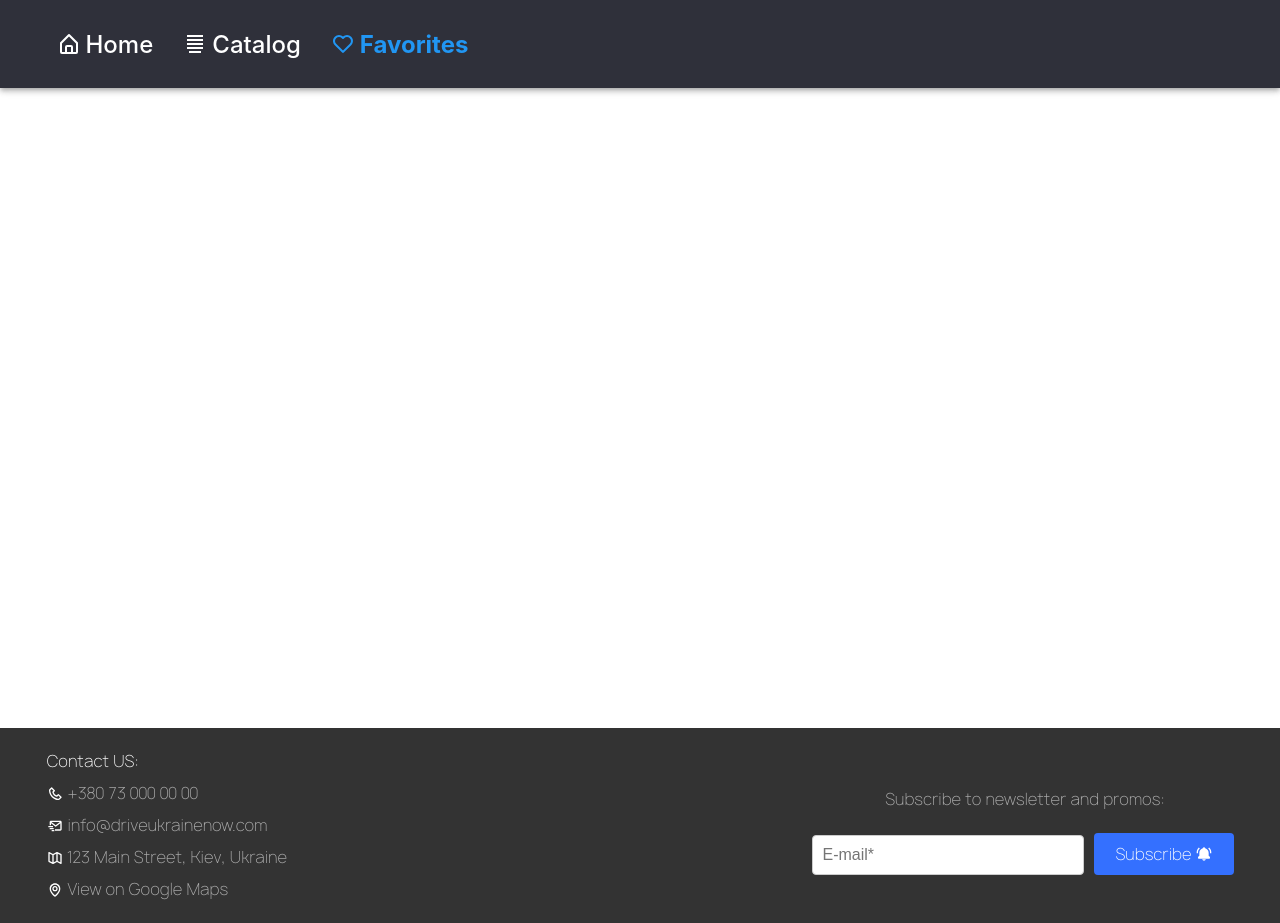
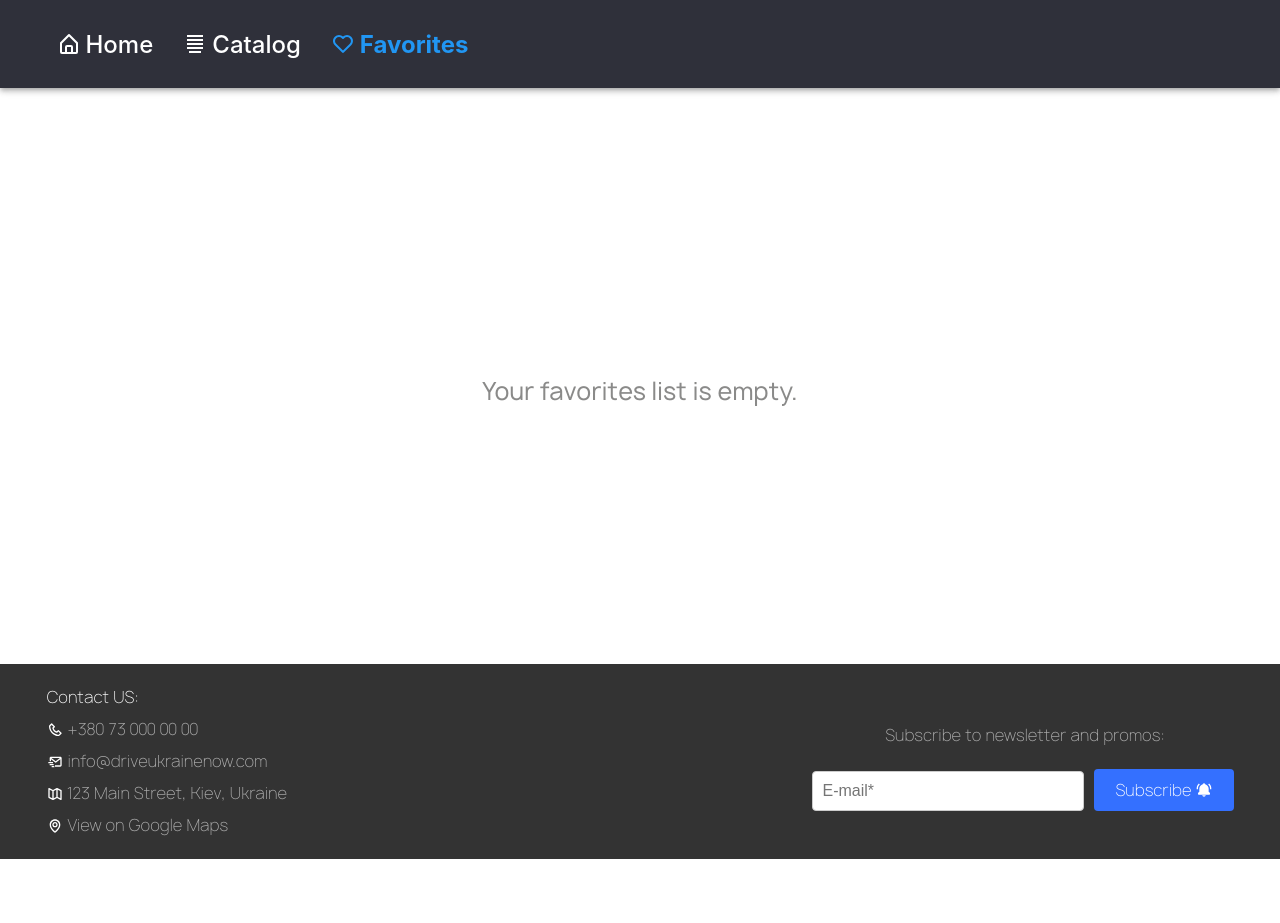
Before and after one commit to dariaaferreira/drive-ukraine-now, a React (Create React App) app: page /drive-ukraine-now/favorites in a window 1280 px wide. After the commit the page ends 859 px from the top, so only its background shows below. Built offline with nearby package versions, Linux system fonts and the light colour scheme.

Commit message:
fixed favorite page

```diff
--- a/src/pages/Favorites/Favorites.jsx
+++ b/src/pages/Favorites/Favorites.jsx
@@ -1,6 +1,6 @@
 import AdvertListItem from 'components/AdvertListItem/AdvertListItem';
 import React from 'react';
-import { Container } from './Favorites.styled';
+import { Container, EmptyFavorites, EmptyFavoritesMessage } from './Favorites.styled';
 import { useSelector } from 'react-redux';
 import Footer from 'components/Footer/Footer';
 
@@ -10,16 +10,21 @@ const Favorites = () => {
   return (
     <>
       <Container>
-        {favorites.map((advert, index) => (
-          <div key={advert.id}>
-            <AdvertListItem advert={advert} index={index} />
-          </div>
-        ))}
+        {favorites.length === 0 ? (
+          <EmptyFavorites>
+            <EmptyFavoritesMessage>Your favorites list is empty.</EmptyFavoritesMessage>
+          </EmptyFavorites>
+        ) : (
+          favorites.map((advert, index) => (
+            <div key={advert.id}>
+              <AdvertListItem advert={advert} index={index} />
+            </div>
+          ))
+        )}
       </Container>
       <Footer />
     </>
   );
 };
 
-
 export default Favorites;
--- a/src/pages/Favorites/Favorites.styled.jsx
+++ b/src/pages/Favorites/Favorites.styled.jsx
@@ -1,10 +1,9 @@
-import { ReactComponent as Icon } from '../../images/icon.svg';
 import styled from '@emotion/styled';
 
 export const Container = styled.div`
   display: flex;
   flex-wrap: wrap;
-  min-height: 65vh;
+  min-height: 57vh;
   grid-gap: 29px;
   padding-bottom: 20px;
   max-width: 1184px;
@@ -13,80 +12,15 @@ export const Container = styled.div`
   margin-top: 50px;
 `;
 
-export const ImageContainer = styled.div`
-  position: relative;
+export const EmptyFavorites = styled.div`
+  display: flex;
+  align-items: center;
+  margin: 0 auto;
 `;
 
-export const HeartIcon = styled(Icon)`
-  position: absolute;
-  top: 10px;
-  right: 10px;
+export const EmptyFavoritesMessage = styled.p`
+  margin-top: 50px;
   font-size: 24px;
-  cursor: pointer;
-
-  :hover,
-  :focus {
-    transform: scale(1.1);
-  }
+  font-family: ManropeRegular;
+  color: rgba(138, 138, 137, 1);
 `;
-
-export const Title = styled.h3`
-  font-family: ManropeRegular;
-  font-size: 16px;
-  line-height: 24px;
-  display: flex;
-`;
-
-export const Span = styled.span`
-  color: rgba(52, 112, 255, 1);
-  margin-left: 6px;
-`;
-
-export const SpanPrice = styled.span`
-  margin-left: auto;
-`;
-
-export const Item = styled.li`
-  display: flex;
-  flex-direction: column;
-  justify-content: space-between;
-  width: 274px;
-  height: 426px;
-`;
-
-export const Img = styled.img`
-  width: 100%;
-  height: 268px;
-  border-radius: 10px;
-  object-fit: cover;
-  background: linear-gradient(180deg, rgba(18, 20, 23, 0.5) 2.5%, rgba(18, 20, 23, 0) 41.07%);
-`;
-
-export const DescrContainer = styled.div`
-  display: flex;
-`;
-
-export const Descr = styled.h4`
-  display: flex;
-  font-size: 12px;
-  line-height: 1.5em;
-  font-family: ManropeThin;
-  color: rgba(18, 20, 23, 0.5);
-`;
-
-export const Button = styled.button`
-  width: 274px;
-  height: 44px;
-  margin-top: 10px;
-  margin-bottom: 10px;
-  border-radius: 10px;
-  background: #3470FF;
-  color: white;
-  cursor: pointer;
-  border: none;
-
-  &:hover, &:focus {
-  background-color: #2196F3;
-  transition: background-color 250ms cubic-bezier(0.4, 0, 0.2, 1);
-  }
-`;
```
